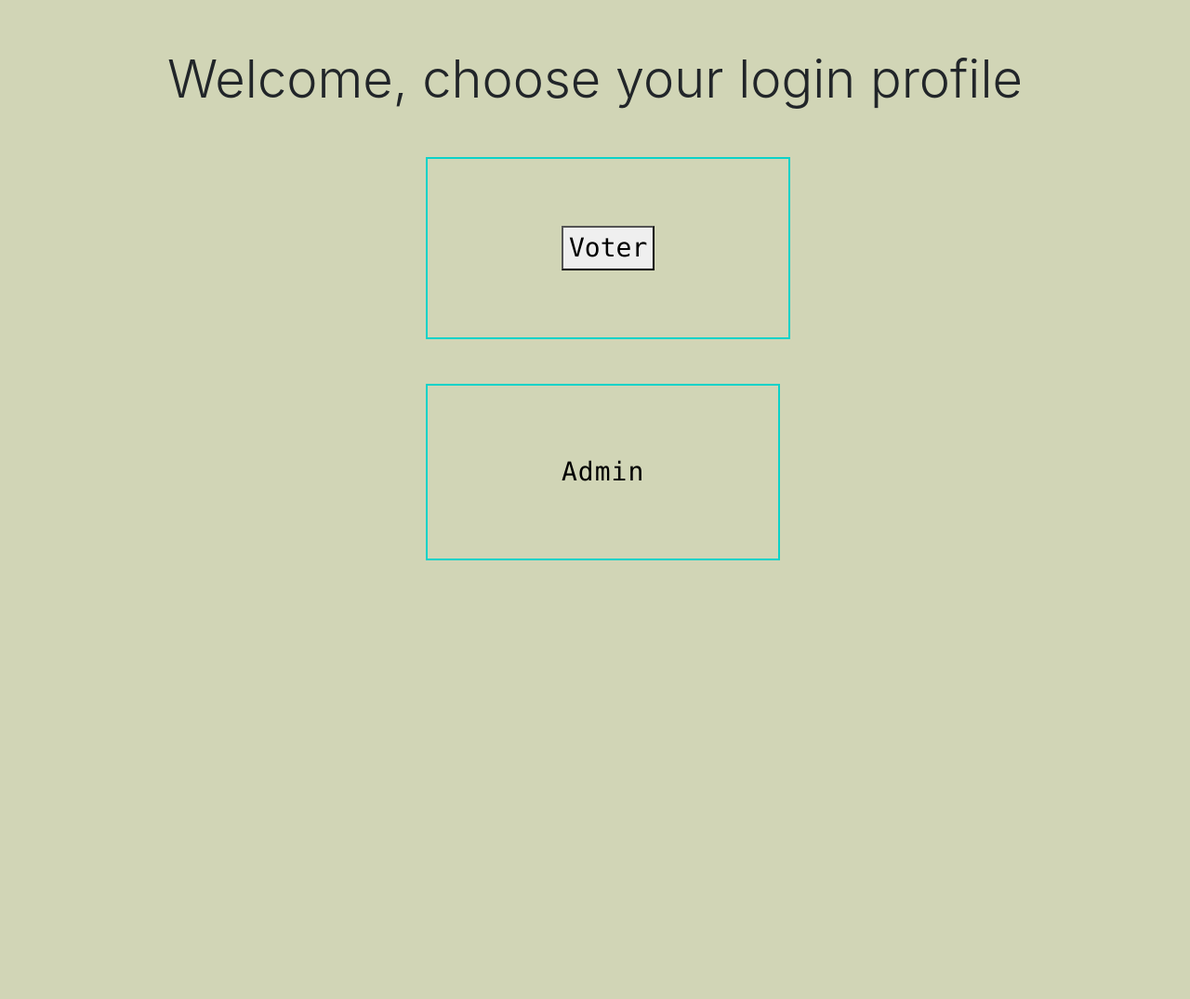
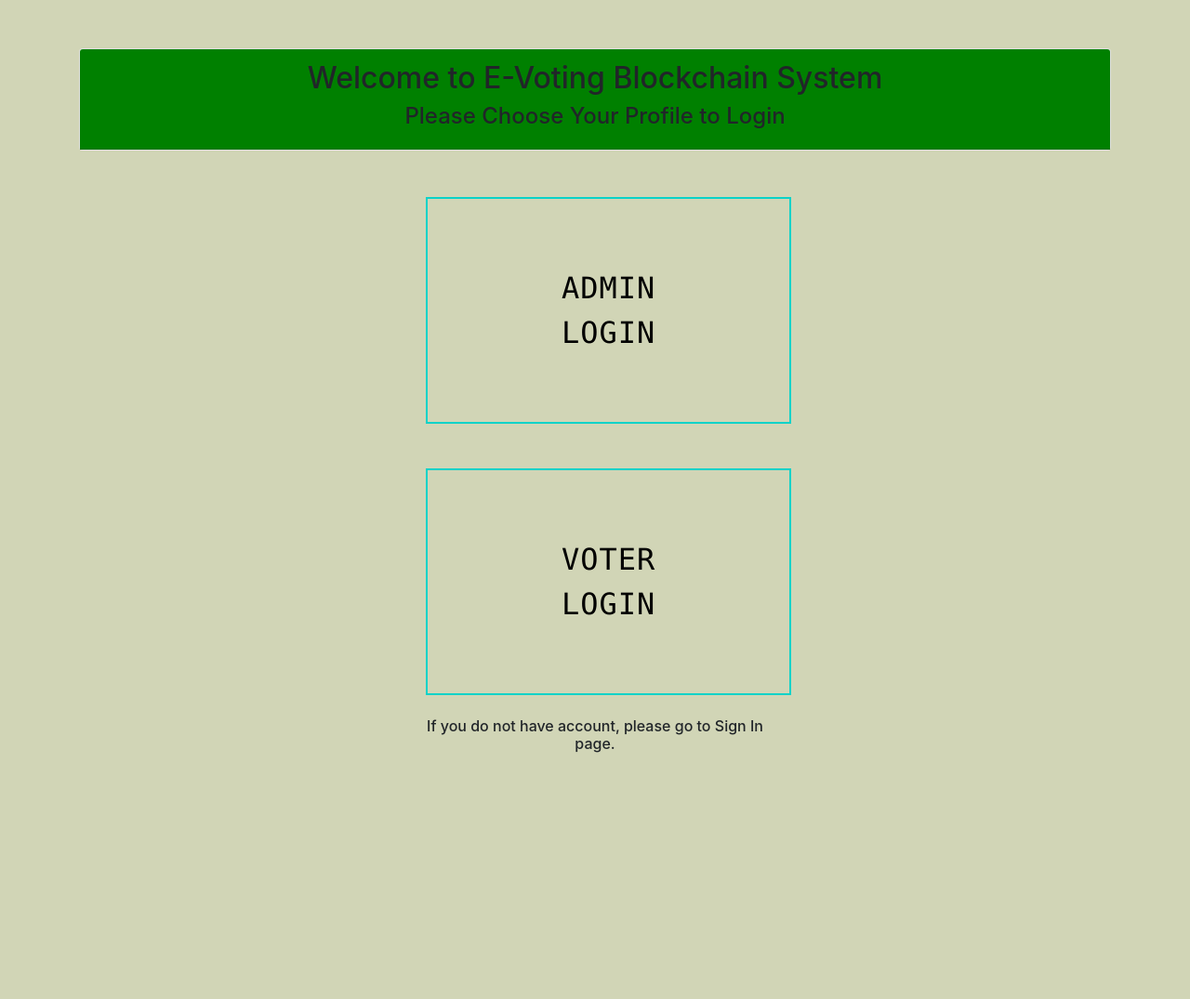
Before and after one commit to melihtahaoz/E-VotingBlockchainSystem, a Django app: page / in a window 1280 px wide. Shown: the part 70-1145 px from the top of the page at 93% size. Before the commit the page ends 673 px from the top, so only its background shows below. Run offline with Django 3.2, Linux system fonts and the light colour scheme; some libraries are stand-ins or nearby versions.

Commit message:
Homepage admin login redirection is added

```diff
--- a/blockchain_evoting/blockchain_evoting/settings.py
+++ b/blockchain_evoting/blockchain_evoting/settings.py
@@ -27,6 +27,7 @@ DEBUG = True
 
 ALLOWED_HOSTS = ["127.0.0.1"]
 
+#AUTH_USER_MODEL = 'e_voting.User'
 
 # Application definition
 
@@ -55,7 +56,7 @@ ROOT_URLCONF = 'blockchain_evoting.urls'
 TEMPLATES = [
     {
         'BACKEND': 'django.template.backends.django.DjangoTemplates',
-        'DIRS': [],
+        'DIRS': [os.path.join(BASE_DIR, 'templates')],
         'APP_DIRS': True,
         'OPTIONS': {
             'context_processors': [
--- a/blockchain_evoting/e_voting/static/main.css
+++ b/blockchain_evoting/e_voting/static/main.css
@@ -15,7 +15,7 @@ html {
     padding: 72px 144px;
     display: inline-block;
     font-family: "Lucida Console", Monaco, monospace;
-    font-size: 28px;
+    font-size: 32px;
     letter-spacing: 1px;
     cursor: pointer;
     box-shadow: inset 0 0 0 0 #0cc786;
@@ -34,3 +34,9 @@ html {
     margin: 50px auto 0 auto;
     text-align: center;
   }
+
+  .button_home{
+    color: rgb(0, 0, 0);
+    background-color: #d1d5b6;
+    border: 2px solid #d1d5b6;
+  }
--- a/blockchain_evoting/e_voting/templates/home.html
+++ b/blockchain_evoting/e_voting/templates/home.html
@@ -1,18 +1,38 @@
 {% extends 'base.html' %}
+<!DOCTYPE html>
+<html lang="en">
 
 {% block content %}
-<style>
-</style>
+<head>
+    <meta charset="UTF-8">
+    <meta name="viewport" content="width=device-width, initial-scale=1.0">
+    <meta http-equiv="X-UA-Compatible" content="ie=edge">
 
-        <h1 class="display-4">Welcome, choose your login profile</h1>
+</head>
 
-        <div id="outer">
+<body>
+    <section>
+        <div class="container">
+            <div class="mx-auto">
+              <div class="card">
+                <div class="card-header text-black" style="background:green">
+                  <center><h2>Welcome to E-Voting Blockchain System</h2><center>
+                    <center><h4>Please Choose Your Profile to Login</h4><center>
+                </div>
+            </div>
+          </div>
+        </div>
+      </section>
+      <div id="outer">
 
-            <div class="button_slide slide_left"><button type="submit"  name='mybtn2'>Voter</button> </div>
-            <br /> <br /><br />
-            <div class="button_slide slide_left">Admin </div>
-            <br /> <br /><br />
+          <div class="button_slide slide_left"><a type="button" href="{% url 'e_voting:login_admin' %}" style = "text-decoration: none;color: black">ADMIN LOGIN</a> </div>
+          <br /> <br /><br />
+          <div class="button_slide slide_left"><a type="button" style = "text-decoration: none;color: black">VOTER LOGIN</a> </div>
+          <br />
+      </br>
+          <center><h6>If you do not have account, please go to Sign In page.</h6></center>
+        </div>
 
-          </div>
-
+</body>
 {% endblock %}
+</html>
--- a/blockchain_evoting/e_voting/urls.py
+++ b/blockchain_evoting/e_voting/urls.py
@@ -1,8 +1,8 @@
 from django.urls import path
-from .views import index
+from . import views
 
 app_name = "e_voting"
 urlpatterns = [
-    path('',index, name='index'),
-
+    path('',views.index, name='index'),
+    path('admin/', views.login_admin, name='login_admin')
 ]
--- a/blockchain_evoting/e_voting/views.py
+++ b/blockchain_evoting/e_voting/views.py
@@ -1,6 +1,8 @@
 from django.shortcuts import render,redirect
 from django.http import HttpResponse
 from django.contrib.admin.forms import AuthenticationForm
+from django.contrib.auth import login, logout,authenticate
+from django.contrib import messages
 
 def index(request):
     return render(request, 'home.html')
@@ -13,3 +15,19 @@ def login(request):
     else:
         form = AuthenticationForm()
     return render(request, 'login.html')
+
+def login_admin(request):
+    if request.method=='POST':
+        form = AuthenticationForm(data=request.POST)
+        if form.is_valid():
+            username = form.cleaned_data.get('username')
+            password = form.cleaned_data.get('password')
+            user = authenticate(username=username, password=password)
+            if user is not None :
+                login(request,user)
+                return redirect('/admin')
+            else:
+                messages.error(request, "Invalid username or password")
+        else:
+            messages.error(request,"Invalid username or password")
+    return render(request, 'home.html',context={'form':AuthenticationForm()})
```
Also changed, not shown: blockchain_evoting/e_voting/templates/registration/voter_register.html (added, +31 -0 lines).
